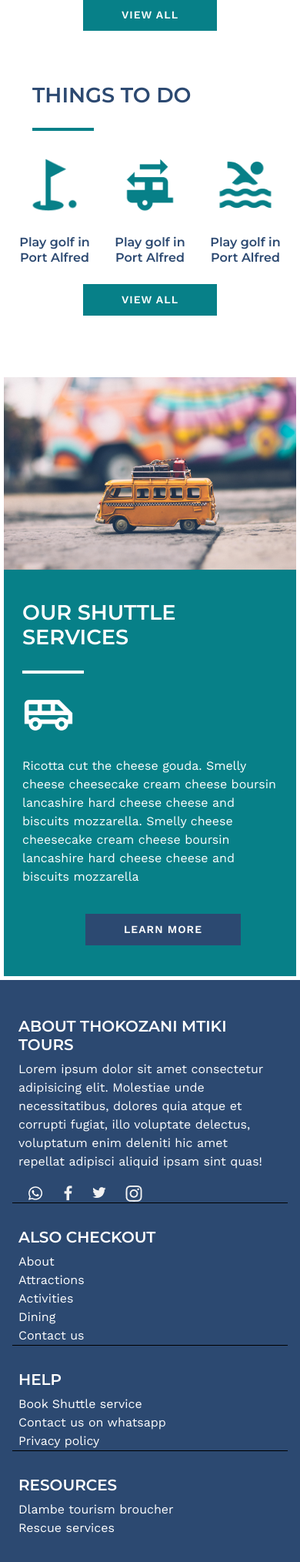
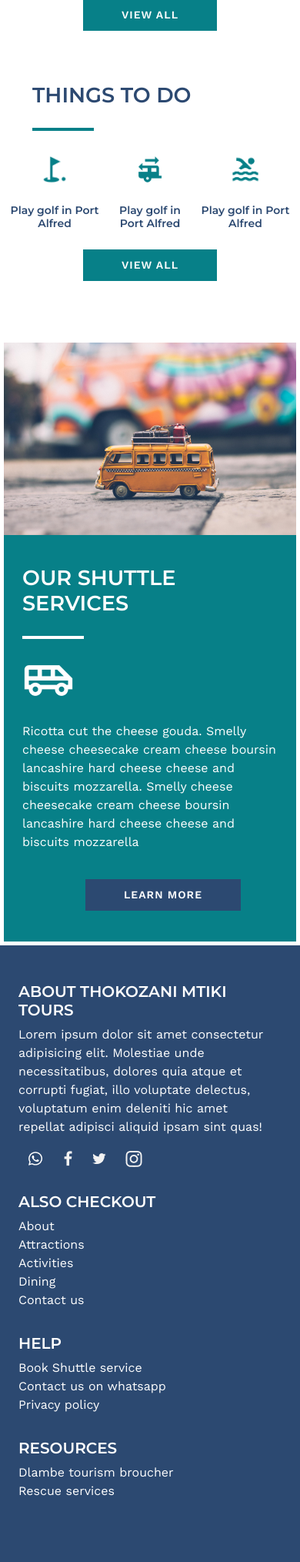
Before and after one commit to Spha88/thoko_django_app, a Django app: page / in a window 390 px wide; the page is wider, and only the part inside the window is pictured. Shown: the part 2278-4307 px from the top of that part at 77% size. After the commit the page ends 4221 px from the top of that part, so only its background shows below. Run offline with Django 4.2, Linux system fonts and the light colour scheme.

Commit message:
Reduce size of icons in the things to do section and remove lines in mobile screens on the footer

```diff
--- a/thoko_website/scss/partials/footer_section.scss
+++ b/thoko_website/scss/partials/footer_section.scss
@@ -30,7 +30,6 @@
             @include media($mobile) {
                 width: 100%;
                 margin-bottom: 2rem;
-                border-bottom: 1px solid black;
                 &:first-child {
                     width: 100%;
                 }
--- a/thoko_website/scss/partials/things_to_do_section.scss
+++ b/thoko_website/scss/partials/things_to_do_section.scss
@@ -68,11 +68,19 @@
                     padding: 0 10px;
                 }
             }
-            img {width: 80px; height: 80px; margin-bottom: 25px;}
+            img {
+                width: 80px;
+                height: 80px;
+                margin-bottom: 25px;
+                @include media($mobile) {
+                    width: 40px;
+                    height: 40px;
+                }
+            }
             h3 {
                 font-size: 18px; font-weight: 600; color: $dark-blue; margin-bottom: 25px;
                 @include media($mobile) {
-                    font-size: 16px;
+                    font-size: 14px;
                     text-transform: none;
                 }
             }
--- a/thoko_website/static/css/index.css
+++ b/thoko_website/static/css/index.css
@@ -558,6 +558,13 @@ a {
   width: 80px;
   height: 80px;
   margin-bottom: 25px;
+  transition: all 500ms ease-in-out;
+}
+@media (max-width: 425px) {
+  #things-to-do main div.todo-card img {
+    width: 40px;
+    height: 40px;
+  }
 }
 #things-to-do main div.todo-card h3 {
   font-size: 18px;
@@ -568,7 +575,7 @@ a {
 }
 @media (max-width: 425px) {
   #things-to-do main div.todo-card h3 {
-    font-size: 16px;
+    font-size: 14px;
     text-transform: none;
   }
 }
@@ -788,7 +795,6 @@ a {
   #site_footer #footer_container div {
     width: 100%;
     margin-bottom: 2rem;
-    border-bottom: 1px solid black;
   }
   #site_footer #footer_container div:first-child {
     width: 100%;
```
Also changed, not shown: 1 other file.
